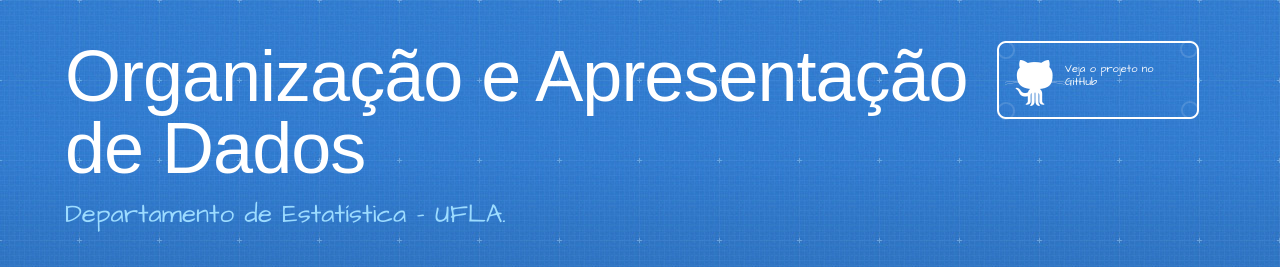
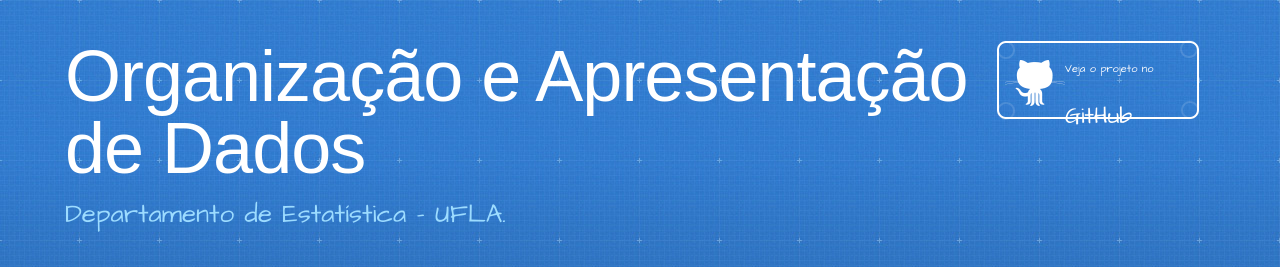
Before and after one commit to luizpala1/GES109, a Jekyll site: the page built from README.md, in a window 1280 px wide. Shown: the top 267 px of the page. Built offline with Jekyll 4.4.1, drawn with Linux system fonts in a browser that asks for light colours; our own code applies the rules of GitHub Pages for plain Markdown files.

Commit message:
Update default.html

```diff
--- a/_layouts/default.html
+++ b/_layouts/default.html
@@ -24,7 +24,7 @@
     </div>
 
     {% if site.github.is_project_page %}
-    <a href="{{ site.github.repository_url }}" class="button" style="width: 150px; height: 60px;"><small>Veja o projeto no <br> GitHub </small> </a>
+    <a href="{{ site.github.repository_url }}" class="button" style="width: 150px; height: 60px;"><small>Veja o projeto no</small> <br> GitHub </a>
     {% endif %}
   </div>
 </header>
```
